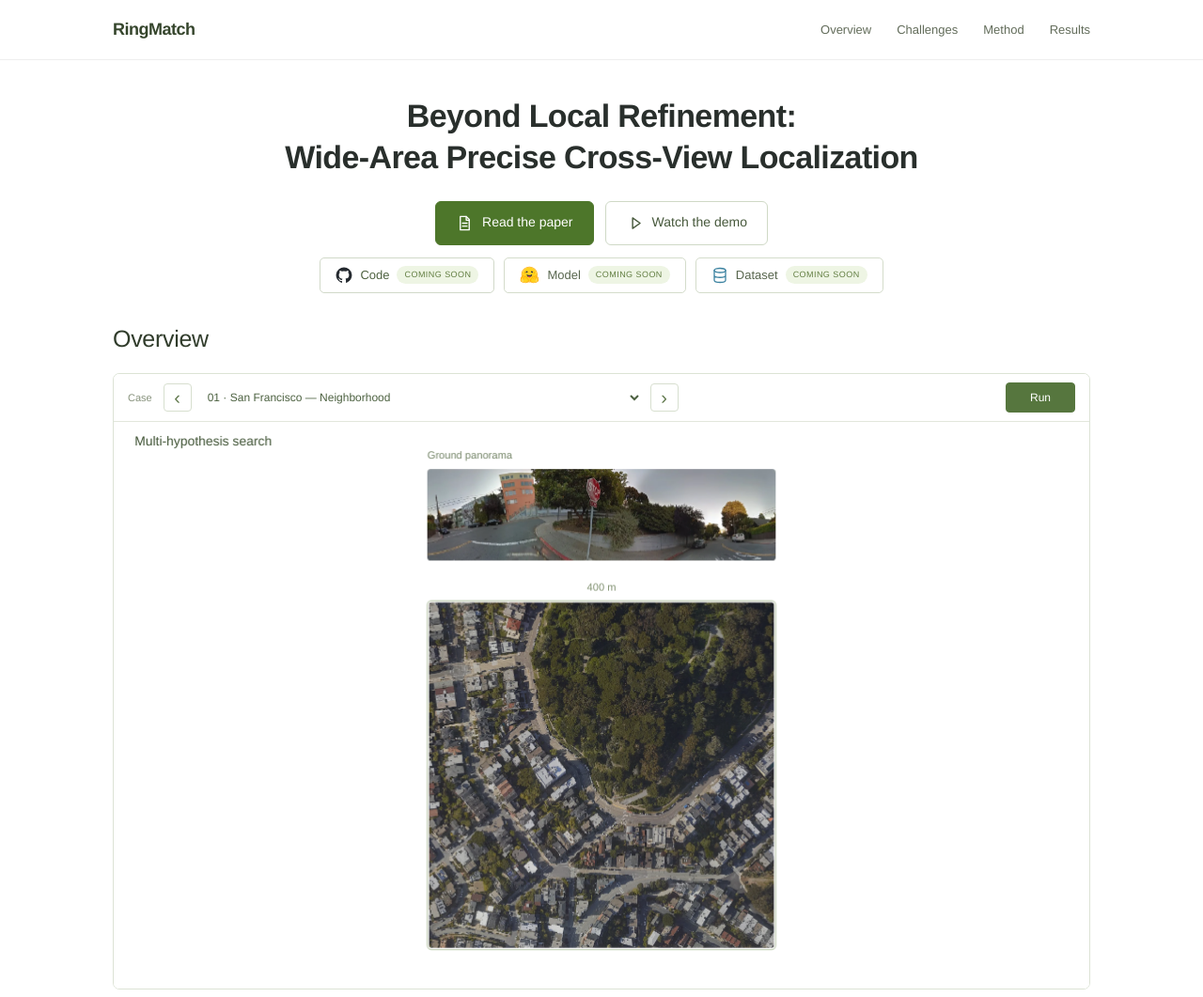
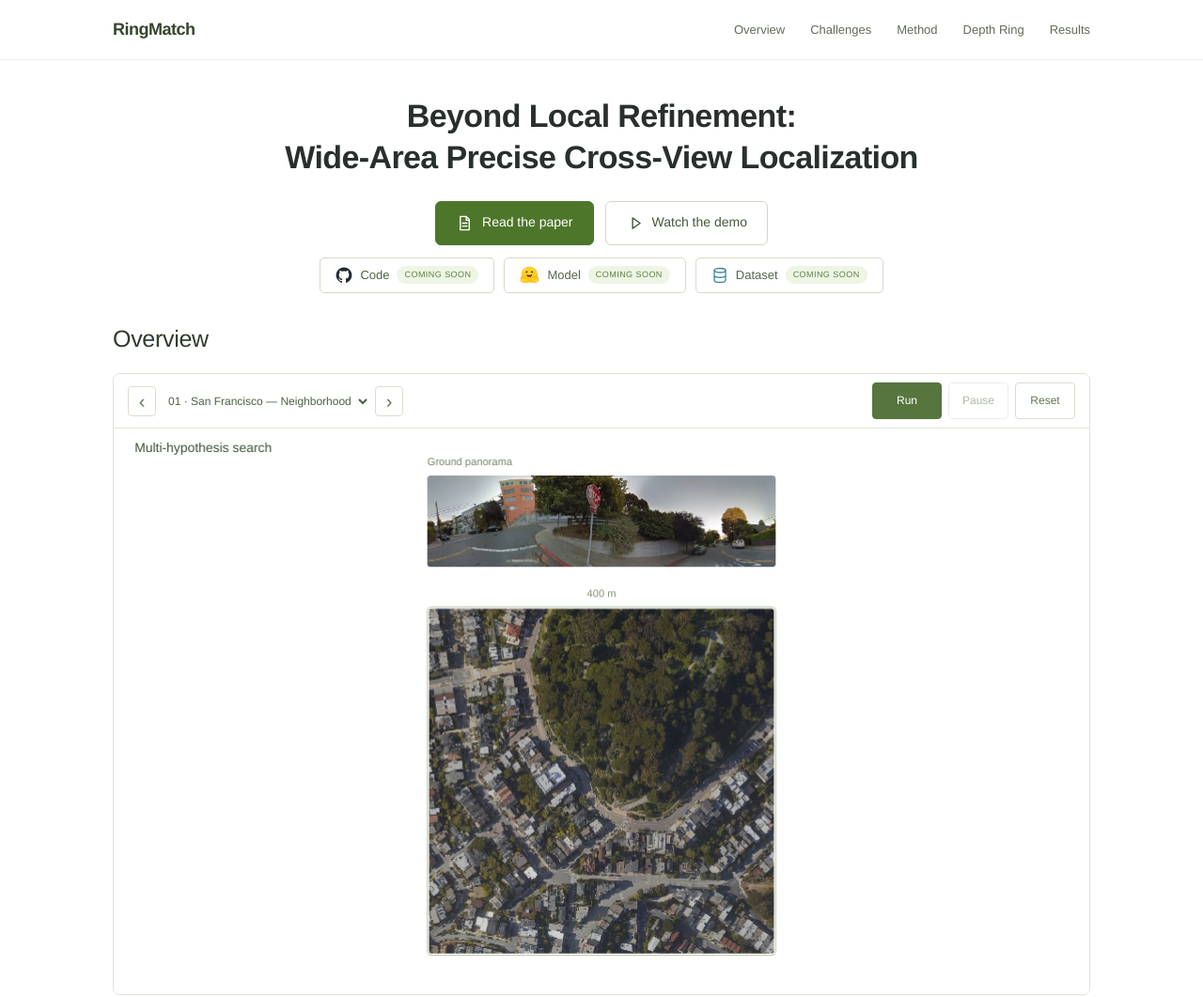
Before and after one commit to qghuxmu/RingMatch, a plain HTML site: page docs/index.html in a window 1280 px wide. Shown: the top 1061 px of the page at 94% size. Drawn offline with Linux system fonts and the light colour scheme.

Commit message:
Add depth ring navigation and pause and reset demo controls

```diff
--- a/docs/index.html
+++ b/docs/index.html
@@ -4,7 +4,7 @@
 <meta charset="utf-8"><meta name="viewport" content="width=device-width,initial-scale=1">
 <title>RingMatch | Beyond Local Refinement</title>
 <meta name="description" content="RingMatch: a search-and-verification framework for wide-area precise cross-view localization.">
-<link rel="stylesheet" href="style.css?v=navigation-20261026"><link rel="stylesheet" href="overview.css?v=run-cases-20261026">
+<link rel="stylesheet" href="style.css?v=navigation-20261026"><link rel="stylesheet" href="overview.css?v=demo-controls-20261026">
 <link rel="icon" href="data:,">
 <link rel="preload" as="image" href="assets/cases/case-01/aerial.webp" fetchpriority="high">
 <link rel="preload" as="image" href="assets/cases/case-01/pano.webp" fetchpriority="high">
@@ -12,7 +12,7 @@
 <body>
 <a class="skip" href="#main">Skip to content</a>
 <header class="page-header">
-  <nav aria-label="Page navigation"><a class="home-link" href="#" aria-label="RingMatch home">RingMatch</a><div class="nav-links"><a href="#overview">Overview</a><a href="#pilot">Challenges</a><a href="#method">Method</a><a href="#results">Results</a></div></nav>
+  <nav aria-label="Page navigation"><a class="home-link" href="#" aria-label="RingMatch home">RingMatch</a><div class="nav-links"><a href="#overview">Overview</a><a href="#pilot">Challenges</a><a href="#method">Method</a><a href="#depth-ring">Depth Ring</a><a href="#results">Results</a></div></nav>
 </header>
 <main id="main">
 <section class="paper-header" aria-labelledby="paper-title">
@@ -27,7 +27,7 @@
 <section id="overview" aria-labelledby="overview-title">
   <h2 id="overview-title">Overview</h2>
   <div class="rm-motion" id="rm-motion" role="region" aria-label="RingMatch interactive demo" tabindex="-1">
-    <div class="rm-case-bar"><label for="rm-case-select">Case</label><button type="button" id="rm-case-prev" aria-label="Previous case">‹</button><select id="rm-case-select" aria-label="Recorded inference case"></select><button type="button" id="rm-case-next" aria-label="Next case">›</button><span class="rm-motion-source" role="status" aria-live="polite"></span><button type="button" id="rm-motion-run">Run</button></div>
+    <div class="rm-case-bar"><div class="rm-case-picker"><button type="button" id="rm-case-prev" aria-label="Previous case">‹</button><select id="rm-case-select" aria-label="Recorded inference case"></select><button type="button" id="rm-case-next" aria-label="Next case">›</button></div><div class="rm-run-controls"><span class="rm-motion-source" role="status" aria-live="polite"></span><button type="button" id="rm-motion-run">Run</button><button type="button" id="rm-motion-pause" disabled>Pause</button><button type="button" id="rm-motion-reset" disabled>Reset</button></div></div>
     <div class="rm-motion-stage"><canvas id="rm-motion-canvas" aria-label="Animated RingMatch inference: simultaneous search branches, depth-ring construction, and candidate verification." role="img"></canvas><p class="rm-motion-sr" id="rm-motion-description" aria-live="polite"></p></div>
 
   </div>
@@ -134,5 +134,5 @@
 </main>
 <footer><p>RingMatch · Wide-area cross-view localization</p><a href="#">Back to top</a></footer>
 <dialog id="image-dialog"><button type="button" class="dialog-close" aria-label="Close figure">×</button><img alt="Enlarged paper figure"></dialog>
-<script src="results-data.js"></script><script src="overview-trace.js?v=run-cases-20261026"></script><script src="overview.js?v=run-cases-20261026"></script><script src="app.js?v=actions-20261026"></script>
+<script src="results-data.js"></script><script src="overview-trace.js?v=run-cases-20261026"></script><script src="overview.js?v=demo-controls-20261026"></script><script src="app.js?v=actions-20261026"></script>
 </body></html>
--- a/docs/overview.css
+++ b/docs/overview.css
@@ -2,16 +2,18 @@
 .rm-motion-stage{width:100%;position:relative;background:#fff}
 #rm-motion-canvas{display:block;width:100%;height:auto;aspect-ratio:1120/650}
 .rm-motion-sr{position:absolute;width:1px;height:1px;padding:0;margin:-1px;overflow:hidden;clip:rect(0,0,0,0);white-space:nowrap;border:0}
-.rm-case-bar{display:flex;align-items:center;gap:9px;padding:9px 15px;border-bottom:1px solid #e2e7dc;background:#fff;color:#6c7b5f;font-size:12px}
-.rm-case-bar label{font-size:11px;color:#87927c;margin-right:3px}
-.rm-case-bar select{font:inherit;color:#4c6140;background:#fff;border:0;min-width:0;max-width:470px;flex:1;min-height:32px;padding:5px 4px;cursor:pointer}
-.rm-case-bar button{border:1px solid #d7dfcf;border-radius:4px;background:#fff;color:#61794d;font-size:20px;line-height:1;min-width:30px;min-height:30px;padding:2px 7px}
-.rm-case-bar button:hover{background:#f3f7ed}
-.rm-motion-source{font-size:10px;color:#87927c;margin-left:auto;white-space:nowrap}
+.rm-case-bar{display:flex;align-items:center;justify-content:space-between;flex-wrap:wrap;gap:8px 16px;padding:9px 15px;border-bottom:1px solid #e2e7dc;background:#fff;color:#6c7b5f;font-size:12px}
+.rm-case-picker{display:flex;align-items:center;gap:5px;min-width:0;max-width:100%}
+.rm-case-picker select{font:inherit;color:#4c6140;background:#fff;border:0;min-width:0;width:auto;max-width:280px;flex:0 1 auto;min-height:32px;padding:5px 4px;cursor:pointer}
+.rm-case-bar button{border:1px solid #d7dfcf;border-radius:4px;background:#fff;color:#61794d;min-height:32px;cursor:pointer}
+.rm-case-picker button{font-size:20px;line-height:1;min-width:30px;padding:2px 7px;flex-shrink:0}
+.rm-case-bar button:hover:not(:disabled){background:#f3f7ed}
+.rm-run-controls{display:flex;align-items:center;gap:7px;margin-left:auto}
+.rm-run-controls button{font-family:inherit;font-size:12px;font-weight:500;min-width:64px;padding:7px 12px}
+.rm-run-controls button:disabled{opacity:.5;cursor:default}
+.rm-motion-source{font-size:10px;color:#87927c;white-space:nowrap;margin-right:4px}
 .rm-motion-source:empty{display:none}
-#rm-motion-run{margin-left:auto;min-width:74px;padding:9px 15px;background:#56763e;color:#fff;border-color:#56763e;font-family:inherit;font-size:12px;font-weight:500}
-#rm-motion-run:hover{background:#486634}
-#rm-motion-run:disabled{opacity:.65;cursor:default}
-@media(max-width:650px){.rm-case-bar{gap:5px;padding:8px 10px;font-size:11px}.rm-case-bar label{display:none}.rm-case-bar select{max-width:none;font-size:10px}.rm-case-bar button{min-height:32px;min-width:28px}.rm-motion-source{font-size:9px}#rm-motion-run{min-width:62px;padding-inline:12px}}
-
-@media(max-width:650px){#rm-motion-canvas{aspect-ratio:560/1450}}
+#rm-motion-run{min-width:74px;background:#56763e;color:#fff;border-color:#56763e}
+#rm-motion-run:hover:not(:disabled){background:#486634}
+#rm-motion-run:disabled{opacity:.65}
+@media(max-width:650px){.rm-case-bar{gap:8px 12px;padding:8px 10px;font-size:11px}.rm-case-picker{max-width:100%}.rm-case-picker select{max-width:250px;font-size:11px}.rm-case-picker button{min-width:28px}.rm-run-controls button{min-width:58px;font-size:11px;padding:7px 10px}.rm-motion-source{font-size:9px}#rm-motion-run{min-width:62px}#rm-motion-canvas{aspect-ratio:560/1450}}
--- a/docs/overview.js
+++ b/docs/overview.js
@@ -455,16 +455,23 @@
     const width=root.clientWidth-2;state.mobile=width<650;state.w=state.mobile?560:1120;state.h=state.mobile?1450:650;const cssHeight=width*state.h/state.w;
     const dpr=Math.min(devicePixelRatio||1,2);canvas.width=Math.round(width*dpr);canvas.height=Math.round(cssHeight*dpr);canvas.style.aspectRatio=state.w+'/'+state.h;state.scale=canvas.width/state.w;render();
   }
-  function updateButton(){const button=$('#rm-motion-run');button.textContent=state.playing?'Running…':'Run';button.disabled=state.playing||!state.loaded;}
-  function pause(manual=true){state.playing=false;if(manual){state.userPaused=true;state.playRequested=false;}cancelAnimationFrame(state.raf);updateButton();}
+  function updateButton(){
+    const button=$('#rm-motion-run');button.textContent=state.playing?'Running…':'Run';button.disabled=state.playing||!state.loaded;
+    $('#rm-motion-pause').disabled=!state.playing||!state.loaded;
+    $('#rm-motion-reset').disabled=!state.loaded;
+  }
+  function pause(manual=true){state.playing=false;if(manual){state.userPaused=true;state.playRequested=false;state.resumeOnEnter=false;}cancelAnimationFrame(state.raf);updateButton();}
   function tick(timestamp){
     if(!state.playing)return;let dt=state.last?Math.min((timestamp-state.last)/1000,.08):0;state.last=timestamp;
     if(dt>0){state.frames.push(dt);if(state.frames.length>90)state.frames.shift();if(state.frameCount%20===0){canvas.dataset.fps=(state.frames.length/state.frames.reduce((a,b)=>a+b,0)).toFixed(1);const intervals=state.frames.slice().sort((a,b)=>a-b);canvas.dataset.frameP95=(intervals[Math.floor(intervals.length*.95)]*1000).toFixed(1);}}
     state.time=Math.min(duration,state.time+dt*baselineSpeed);render();if(state.time>=duration){pause(false);return;}state.raf=requestAnimationFrame(tick);
   }
   function replay(){state.time=0;state.last=0;state.userPaused=false;render();play();}
+  function reset(){pause();state.time=0;state.last=0;render();}
   function play(){if(!state.loaded){state.playRequested=true;return;}state.playRequested=false;if(state.time>=duration){replay();return;}cancelAnimationFrame(state.raf);state.playing=true;state.userPaused=false;state.last=0;updateButton();state.raf=requestAnimationFrame(tick);}
-  $('#rm-motion-run').addEventListener('click',replay);
+  $('#rm-motion-run').addEventListener('click',play);
+  $('#rm-motion-pause').addEventListener('click',()=>pause());
+  $('#rm-motion-reset').addEventListener('click',reset);
   document.querySelector('#watch-demo')?.addEventListener('click',event=>{
     event.preventDefault();
     const box=root.getBoundingClientRect(),offset=Math.max(24,(window.innerHeight-box.height)/2);
@@ -484,7 +491,8 @@
   selector.value=d.id;
   function controlsLoading(loading){
     root.setAttribute('aria-busy',String(loading));
-    $('#rm-motion-run').disabled=loading||state.playing;
+    if(loading)['#rm-motion-run','#rm-motion-pause','#rm-motion-reset'].forEach(id=>$(id).disabled=true);
+    else updateButton();
     status.textContent=loading?'Loading case…':'';
   }
   async function activateCase(trace,version){
```
